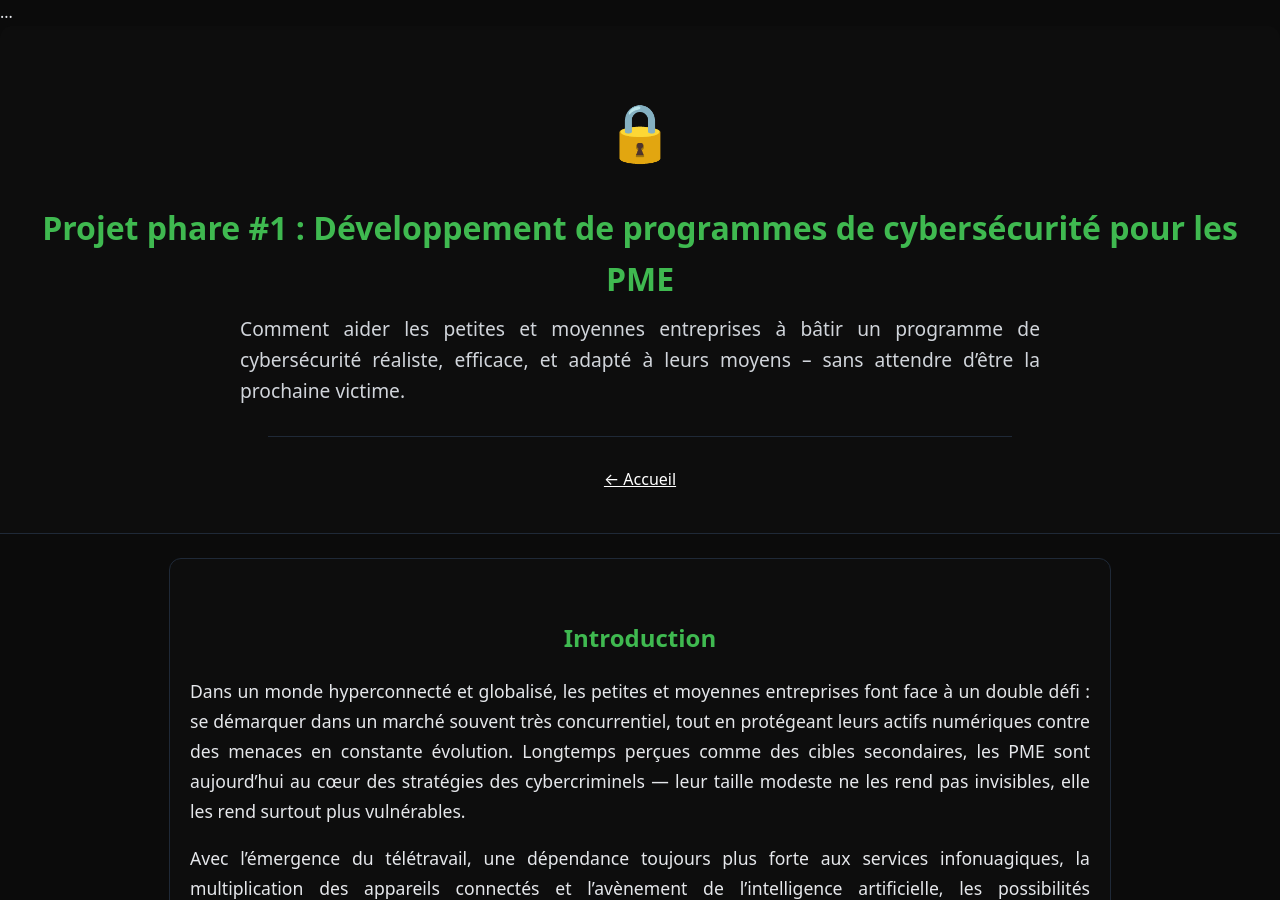
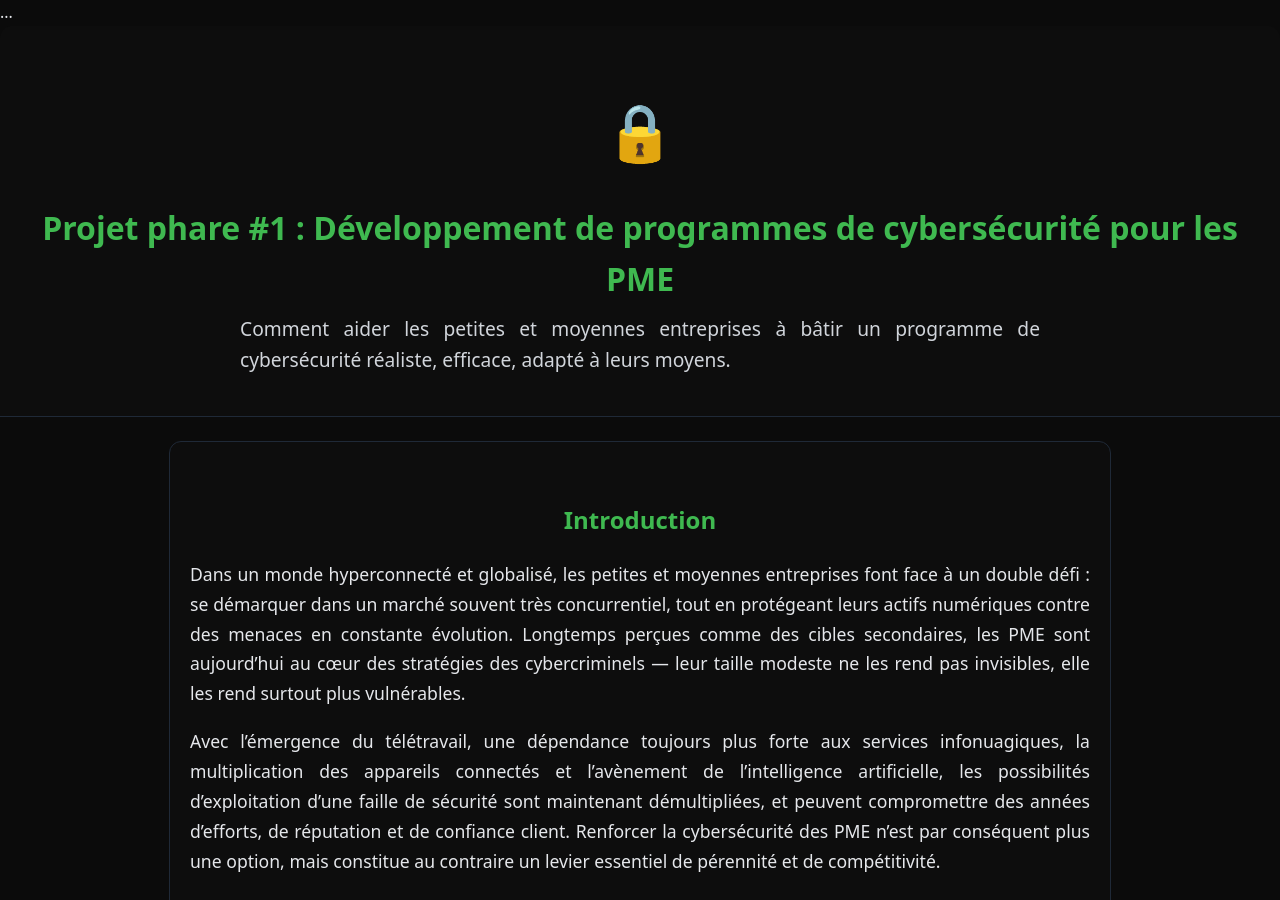
Before and after one commit to sqltemp/portfolio, a Jekyll site: the page projects/phares/protection-pme.html, which Jekyll copies as it is, in a window 1280 px wide and 900 px high. Built offline with Jekyll 4.4.1, drawn with Linux system fonts in a browser that asks for light colours; some of the changed text lies outside the part shown.

Commit message:
Refine content and update navigation links
Removed redundant text and updated button links.

```diff
--- a/projects/phares/protection-pme.html
+++ b/projects/phares/protection-pme.html
@@ -57,14 +57,9 @@
     </h1>
     <p style="font-size:1.2em; max-width:800px; margin:0 auto; color:#d1d5db; line-height:1.6;">
       Comment aider les petites et moyennes entreprises à bâtir un programme de cybersécurité réaliste,
-      efficace, et adapté à leurs moyens – sans attendre d’être la prochaine victime.
+      efficace, adapté à leurs moyens.
     </p>
 
-    <hr style="border:0; border-top:1px solid #1f2937; margin:30px auto; width:60%;">
-
-    <div style="margin-top:10px;">
-      <nav class="breadcrumb"><a href="/portfolio/">← Accueil</a></nav>
-    </div>
   </section>
   <!-- ===== FIN ENTÊTE ===== -->
 
@@ -576,7 +571,6 @@
       Par une approche transparente et adaptée à vos contraintes, je m’engage à vous aider à sécuriser votre PME,
       un pas à la fois.
     </p>
-    <a href="projects/phares/protection-pme.html" style="display:inline-block; margin-top:auto; padding:6px 10px; background-color:#3fb950; color:#ffffff; text-decoration:none; border-radius:4px; font-weight:bold;">Ouvrir le projet</a>
     <!--
     <div style="text-align:center; margin-top:24px;">
       <a href="mailto:contact@sqltemp.com"
@@ -595,9 +589,9 @@
       </a>
     </div>
     <div style="text-align:center; margin-top:20px;">
-      <a href="/articles/" class="btn"
+      <a href="/portfolio/" class="btn"
          style="color:#3fb950; text-decoration:none; font-weight:600;">
-        ← Retour aux articles
+        ← Retour à l'accueil
       </a>
     </div>
   </section>
```
